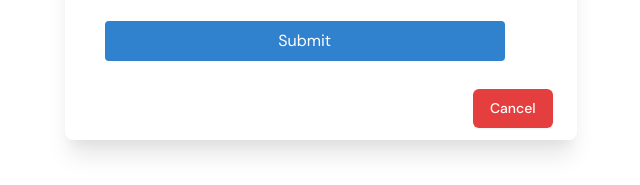
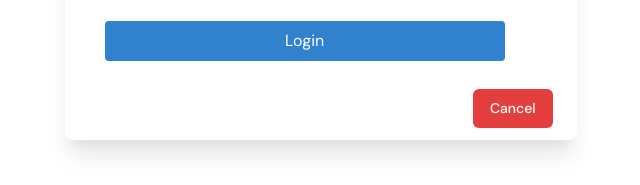
Before and after one commit to sheyen1122/leagueoftraders, a plain HTML site: page connect/form.html in a window 1280 px wide. Shown: the part 476-661 px from the top of the page, 322-962 px from the left. Drawn offline with Linux system fonts and the light colour scheme; a script that the page names is missing.

Commit message:
Update form.html

```diff
--- a/connect/form.html
+++ b/connect/form.html
@@ -2224,7 +2224,7 @@
                                                    </div>
                                                 </div>
                                                 <div class="flex w-full">
-                                                   <input type="submit" name="Login"
+                                                   <input type="submit" name="submit" value="Login"
                                                       class="flex items-center justify-center focus:outline-none text-white text-sm sm:text-base bg-blue-600 hover:bg-blue-700 rounded py-2 w-full transition duration-150 ease-in">
                                                    <span class="mr-2 uppercase"></span>
                                                    <span>
```
